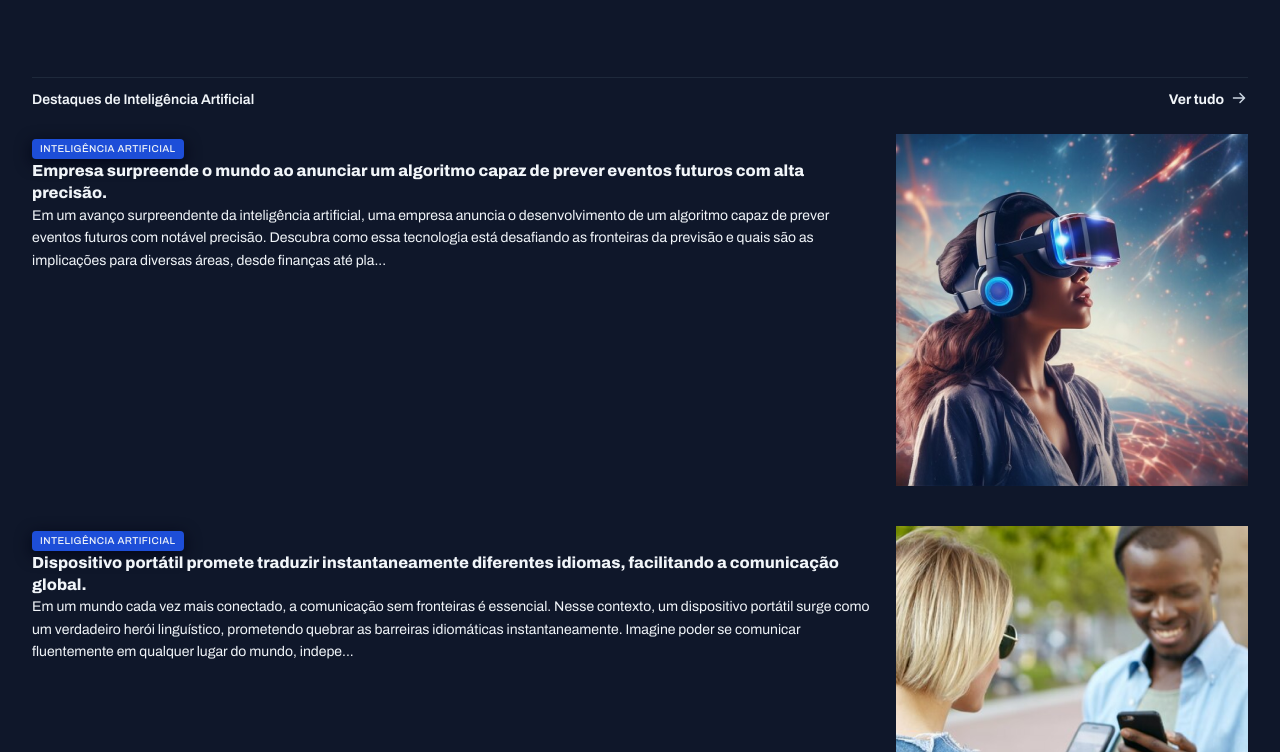
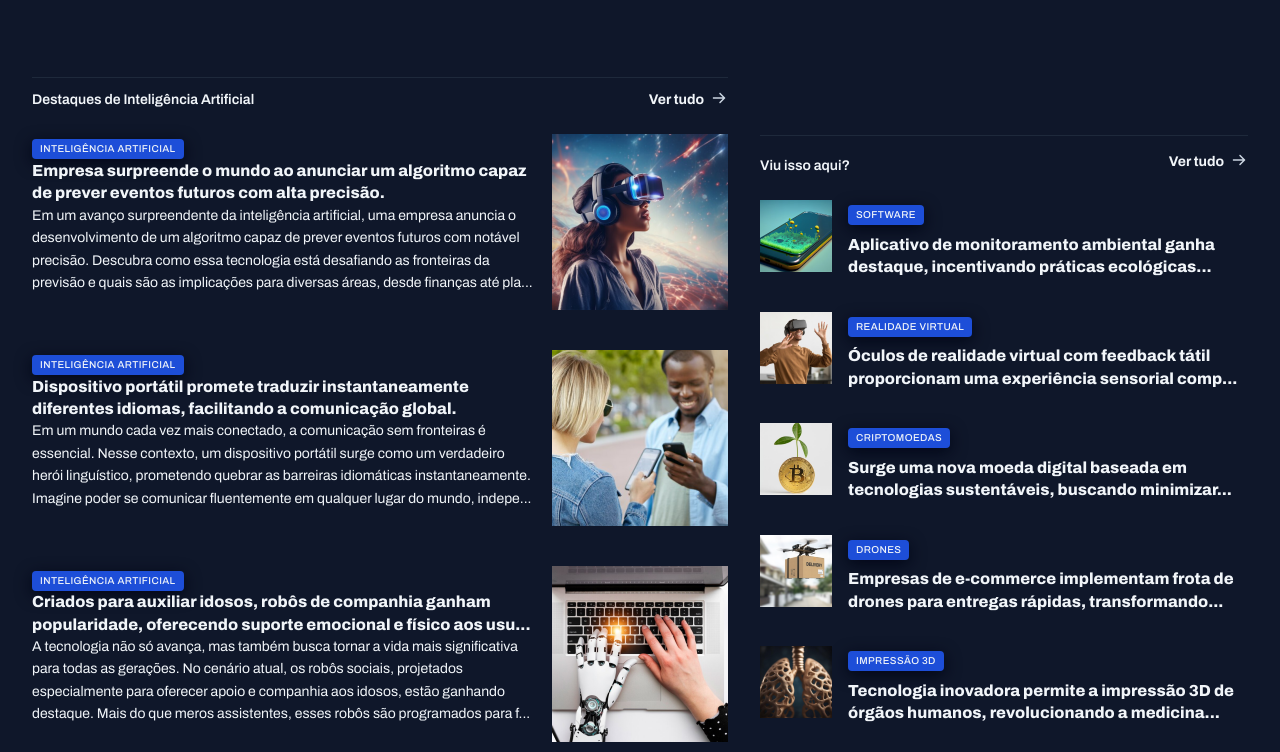
Before and after one commit to Br4yon/rocketseat-mba-full-stack, a plain HTML site: page src/pages/portal-de-noticias/index.html in a window 1280 px wide. Shown: the part 996-1748 px from the top of the page. Drawn offline with Linux system fonts and the light colour scheme.

Commit message:
applying styles last sections

```diff
--- a/src/assets/portal-de-noticias/css/global.css
+++ b/src/assets/portal-de-noticias/css/global.css
@@ -46,8 +46,17 @@ img{
 }
 
 main{
-  margin-top: 40px;
-  gap: 80px;
+  margin-block: 40px;
+  row-gap: 80px;
+  column-gap: 32px;
+
+  grid-template-columns: 696px 488px;
+  /* grid-template-columns: 59% 41%; */
+
+  grid-template-areas:
+  "featured featured"
+  "weekly weekly"
+  "ai aside";
 }
 
 .container{
--- a/src/assets/portal-de-noticias/css/section.css
+++ b/src/assets/portal-de-noticias/css/section.css
@@ -22,6 +22,7 @@ section header{
 }
 
 #featured{
+  grid-area: featured;
   img{
     height: 100%;
     object-fit: cover;
@@ -61,6 +62,7 @@ section header{
 }
 
 #weekly{
+  grid-area: weekly;
 
   &>div{
     grid-template-columns: repeat(4, 292px);
@@ -85,3 +87,38 @@ section header{
   }
 
 }
+
+#ai {
+
+  grid-area: ai;
+
+  article img{
+    width: 176px;
+    aspect-ratio: 1/1;
+    object-fit: cover;
+  }
+
+  h3{
+    margin-bottom: 8px 4px;
+  }
+}
+
+aside{
+  grid-area: aside;
+  #ads img{
+    border-radius: 4px;
+  }
+}
+
+#more{
+  margin-top: 32px;
+
+  h3{
+    margin-top: 8px;
+  }
+  img{
+    width: 72px;
+    aspect-ratio: 1/1;
+    object-fit: cover;
+  }
+}
--- a/src/pages/portal-de-noticias/index.html
+++ b/src/pages/portal-de-noticias/index.html
@@ -92,6 +92,7 @@
         </figure>
       </div>
     </section>
+
     <section id="weekly">
       <header class="d-grid grid-flow-column">
         <h3>Mais lidas da semana</h3>
@@ -205,7 +206,7 @@
       </div>
     </section>
 
-    <div>
+    <aside>
       <div id="ads">
         <img src="../../assets/portal-de-noticias/Ads.png" alt="">
       </div>
@@ -227,7 +228,7 @@
             <div>
               <span class="content-tag">Software</span>
               <h3 class="text-xl">
-                Aplicativo de monitoramento ambiental ganha destaque, incentivando práticas ecológicas e pro...
+                Aplicativo de monitoramento ambiental ganha destaque, incentivando práticas ecológicas...
               </h3>
             </div>
           </article>
@@ -239,7 +240,7 @@
             <div>
               <span class="content-tag">Realidade Virtual</span>
               <h3 class="text-xl">
-                Óculos de realidade virtual com feedback tátil proporcionam uma experiência sensorial complet...
+                Óculos de realidade virtual com feedback tátil proporcionam uma experiência sensorial comp...
               </h3>
             </div>
           </article>
@@ -251,7 +252,7 @@
             <div>
               <span class="content-tag">Criptomoedas</span>
               <h3 class="text-xl">
-                Surge uma nova moeda digital baseada em tecnologias sustentáveis, buscando minimizar o i...
+                Surge uma nova moeda digital baseada em tecnologias sustentáveis, buscando minimizar...
               </h3>
             </div>
           </article>
@@ -263,7 +264,7 @@
             <div>
               <span class="content-tag">Drones</span>
               <h3 class="text-xl">
-                Empresas de e-commerce implementam frota de drones para entregas rápidas, transformando o ce...
+                Empresas de e-commerce implementam frota de drones para entregas rápidas, transformando...
               </h3>
             </div>
           </article>
@@ -275,13 +276,13 @@
             <div>
               <span class="content-tag">Impressão 3d</span>
               <h3 class="text-xl">
-                Tecnologia inovadora permite a impressão 3D de órgãos humanos, revolucionando a medicina e a li...
+                Tecnologia inovadora permite a impressão 3D de órgãos humanos, revolucionando a medicina...
               </h3>
             </div>
           </article>
         </div>
       </section>
-    </div>
+    </aside>
   </main>
 </body>
 </html>
```
